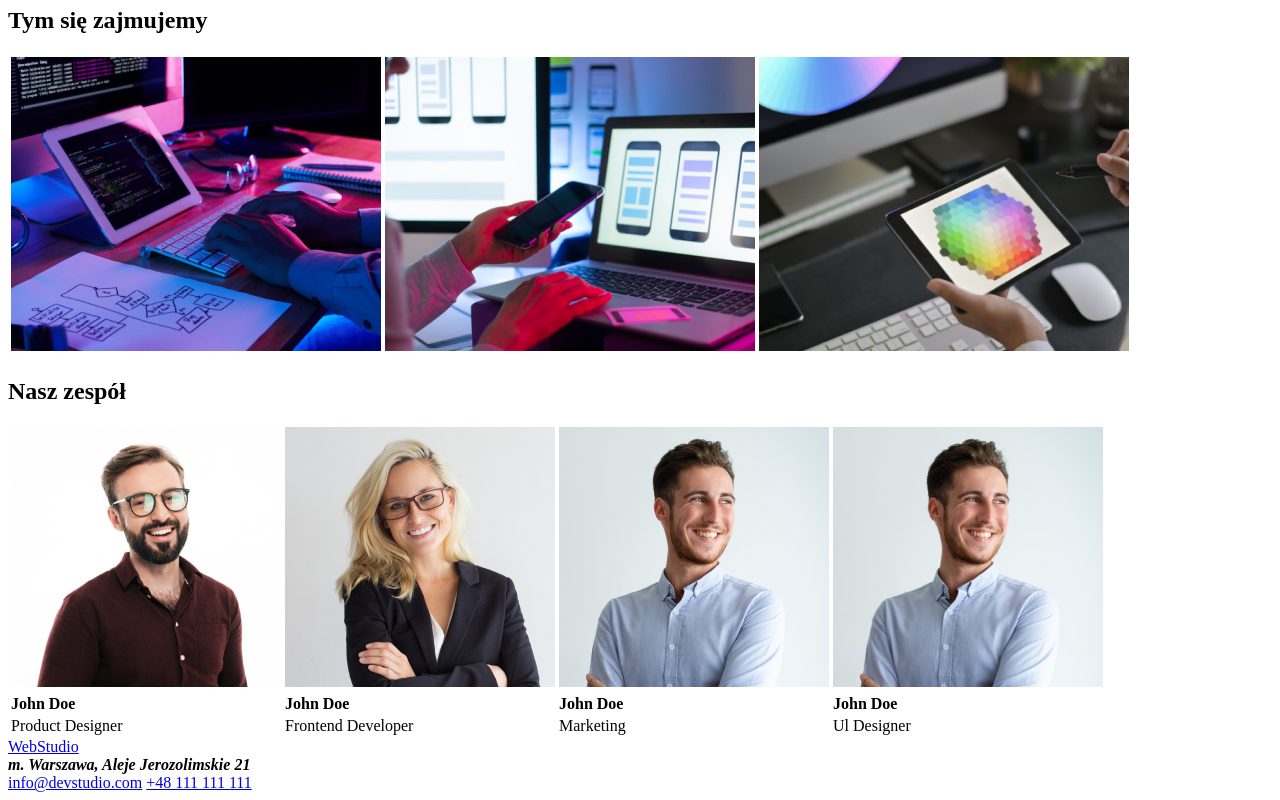
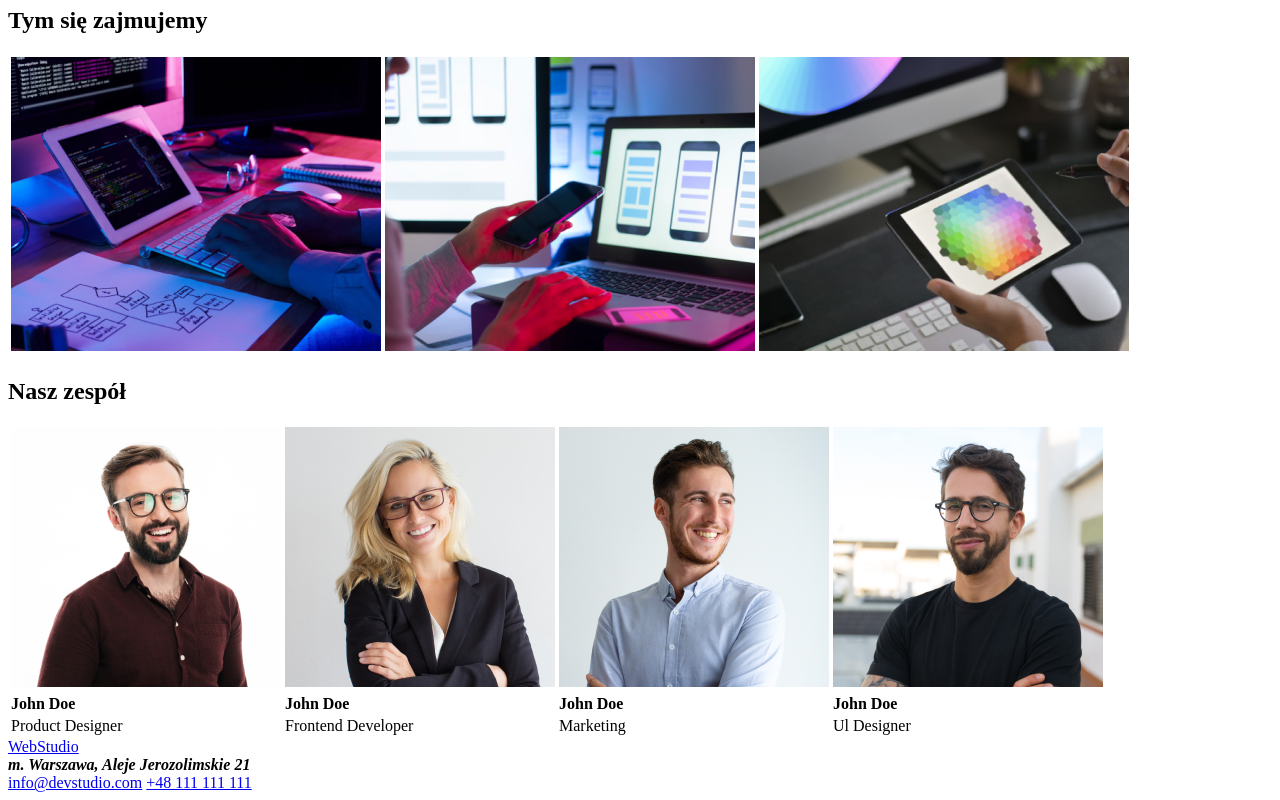
Before and after one commit to AlinaGuzinska/1, a plain HTML site: page index.html in a window 1280 px wide. Shown: the part 313-1113 px from the top of the page. Drawn offline with Linux system fonts and the light colour scheme.

Commit message:
Update index.html

```diff
--- a/index.html
+++ b/index.html
@@ -69,7 +69,7 @@ height="260"></td>
 alt="nasz człowiek od Marketingu"
 width="270"
 height="260"></td>
-<td> <img src="img (2) (1).jpg"
+<td> <img src="imgpan3.jpg"
 alt="nasz Ul Designer"
 width="270"
 height="260"></td>
```
